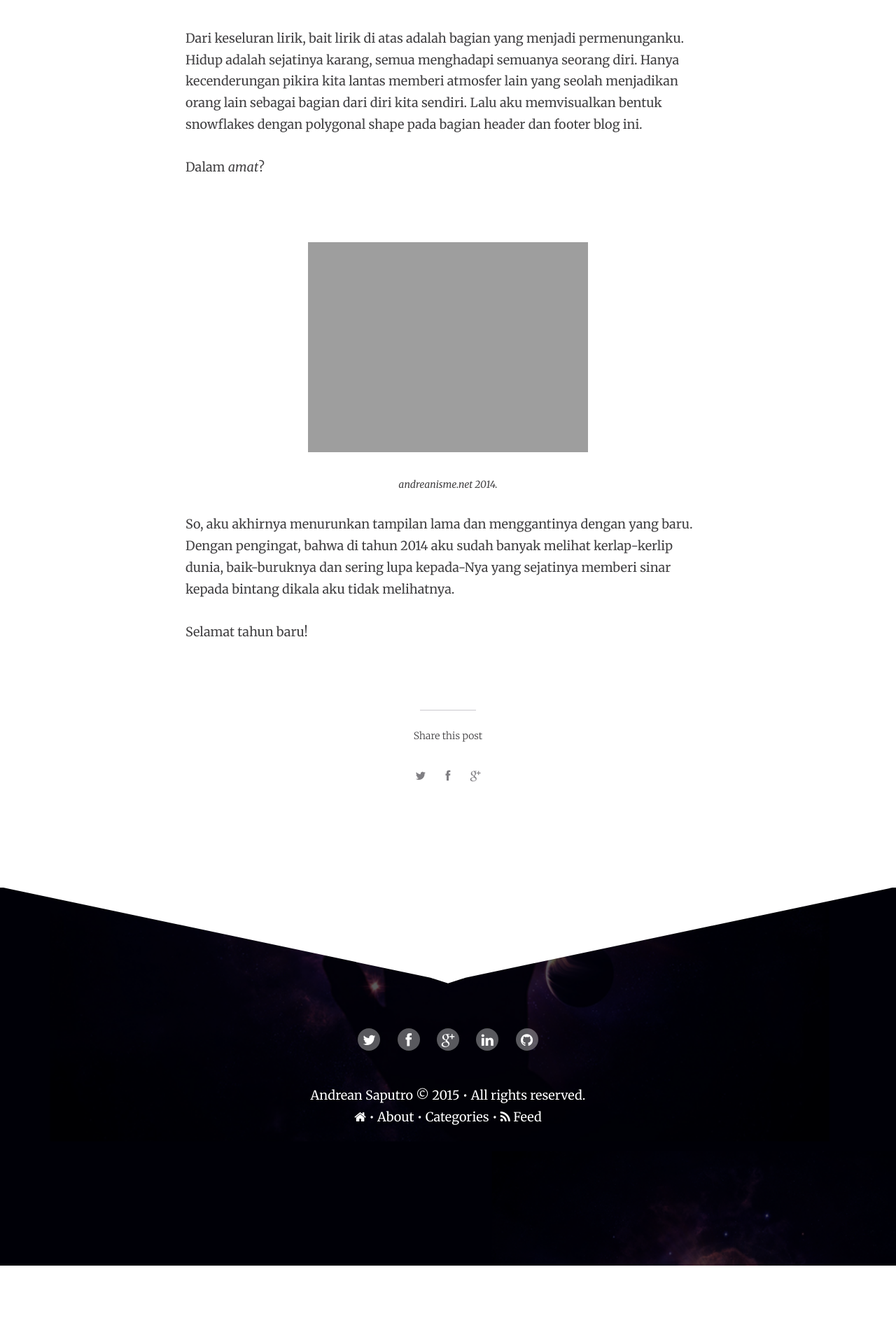
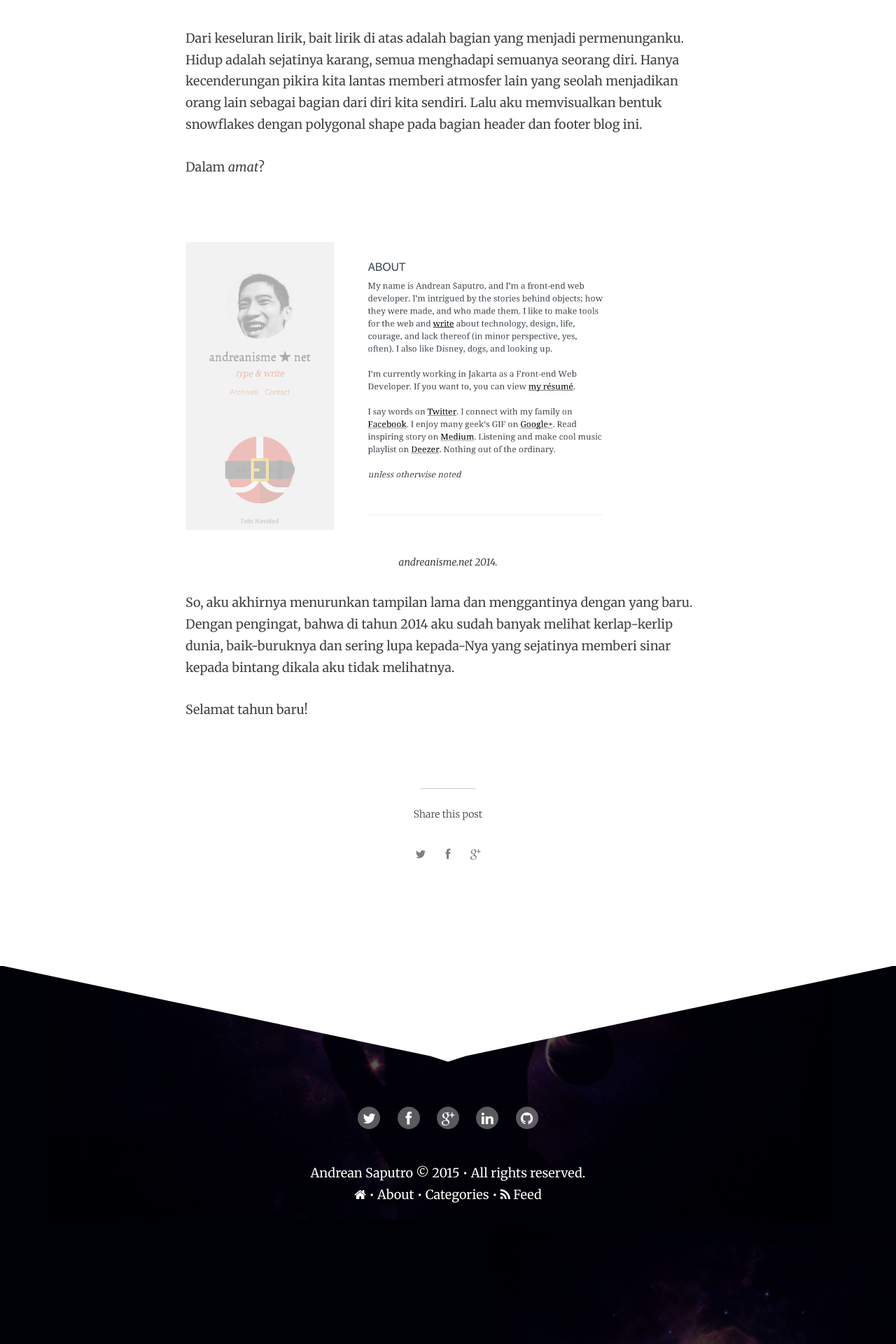
Before and after one commit to andreanisme/andreanisme-v2, a Jekyll site: the page built from _posts/2015-01-11-polygonal-spectrum.markdown, in a window 1280 px wide. Shown: the part 2161-4081 px from the top of the page at 70% size. Built offline with Jekyll 4.4.1, drawn with Linux system fonts in a browser that asks for light colours; nearby versions of some CDN libraries; comment, search, counter and statistics services are not loaded; before the commit the page ends 3969 px from its top, so only the background shows below that.

Commit message:
new post

```diff
--- a/_posts/2015-01-11-polygonal-spectrum.markdown
+++ b/_posts/2015-01-11-polygonal-spectrum.markdown
@@ -32,7 +32,7 @@ Dalam *amat*?
 
 <br />
 <figure>
-	<a href="{{ site.url }}/images/galaxy/2014.jpg"><img src="{{ site.url }}/images/galaxy/2014.jpg"></a>
+	<a href="{{ site.url }}/images/galaxy/2014.png"><img src="{{ site.url }}/images/galaxy/2014.png"></a>
 	<figcaption>andreanisme.net 2014.</figcaption>
 </figure>
 
```
